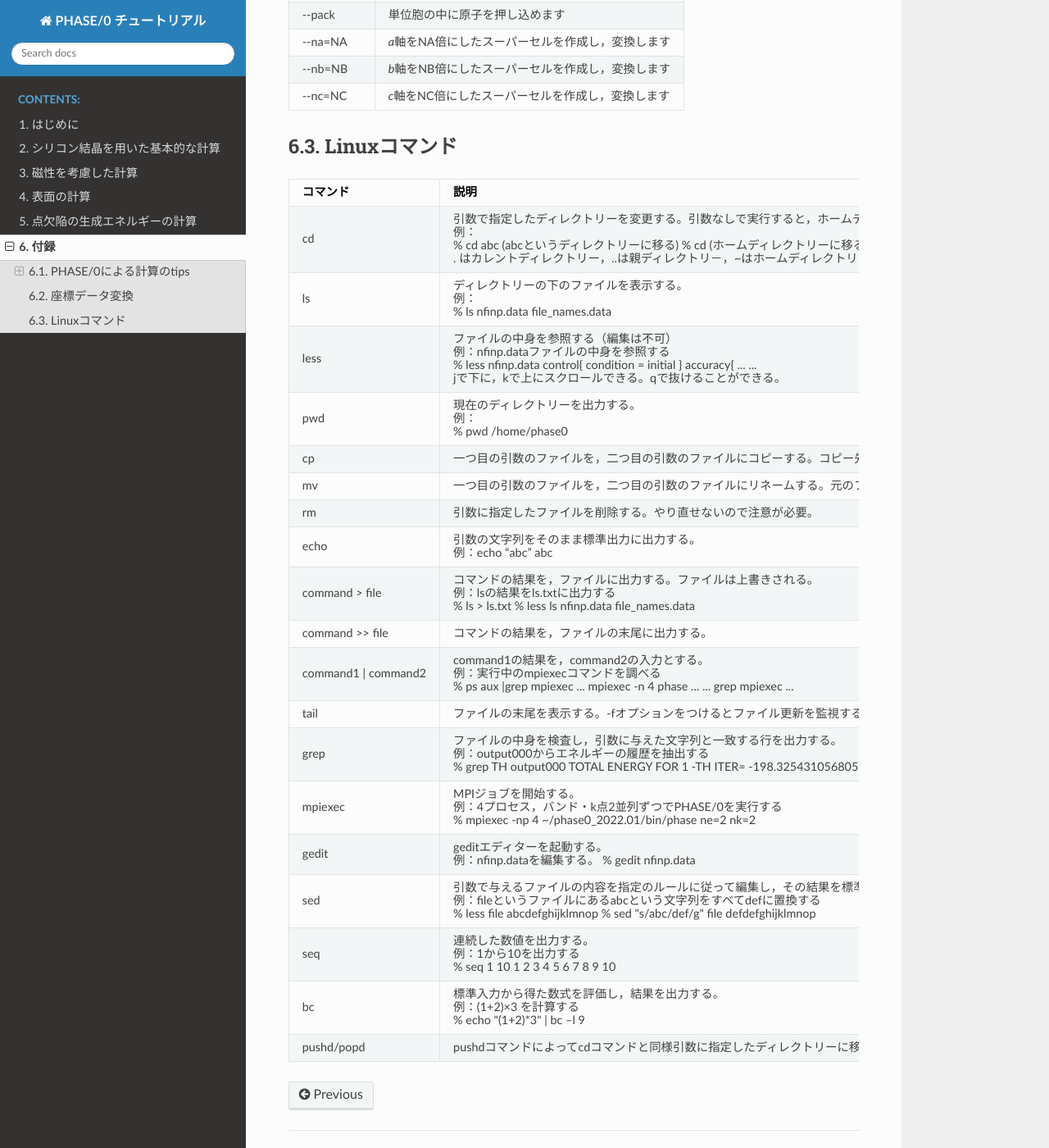
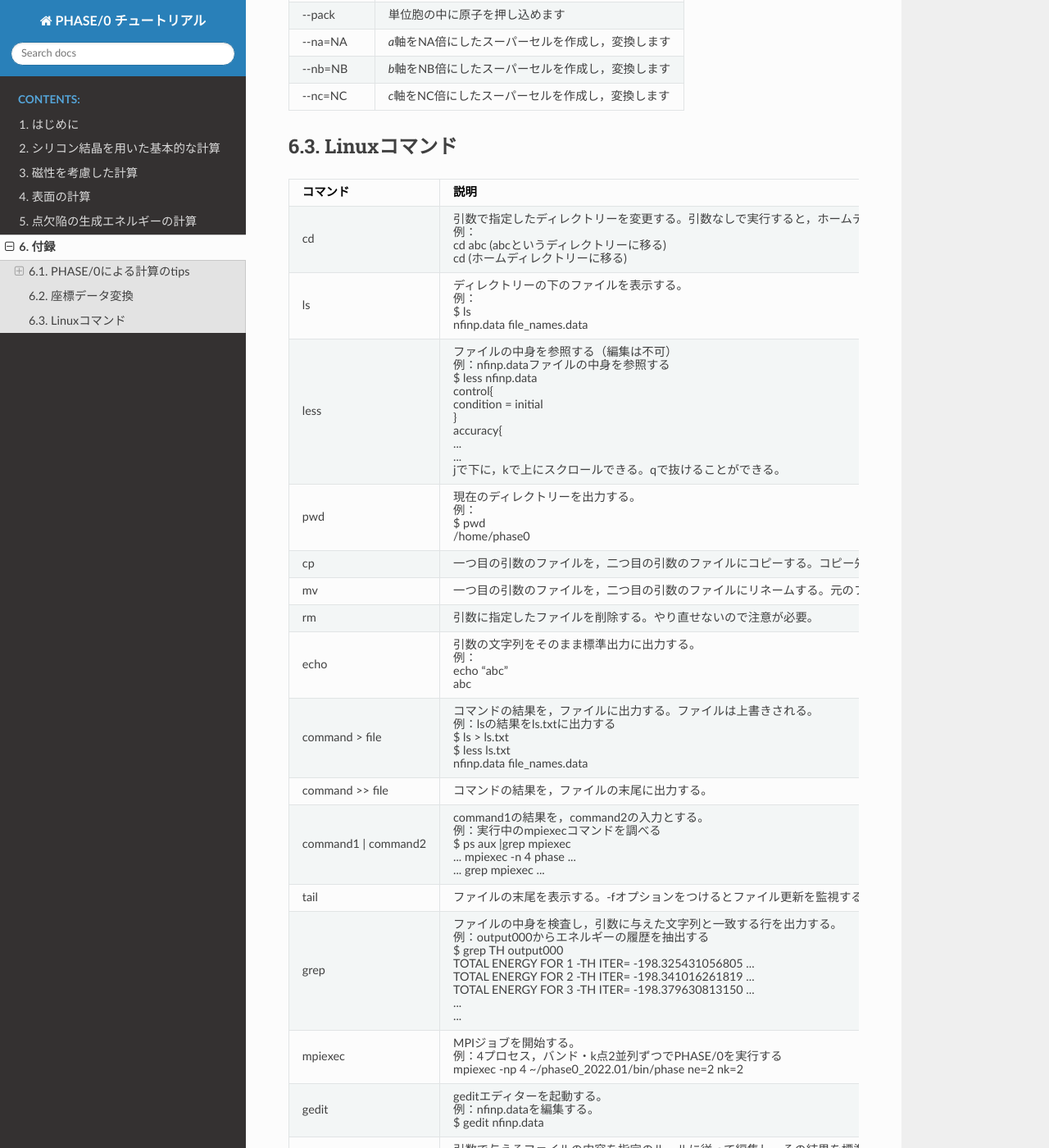
Before and after one commit to Materials-Science-Software-Consortium/phase0_tutorial_wsl, a Sphinx documentation site: the page built from source/sup.rst, in a window 1280 px wide and 1400 px high, scrolled down 6668 px. Shown: the whole window at 82% size. Built offline with Sphinx 7.4.7 and the Read the Docs theme 2.0.0, drawn with Linux system fonts in a browser that asks for light colours; some of the changed text lies outside the part shown.

Commit message:
Issuesの#5 #6 #7 の修正

```diff
--- a/source/mag.rst
+++ b/source/mag.rst
@@ -113,7 +113,7 @@ dos.plをたとえば以下のように実行します。
 
 .. parsed-literal::
 
-  $ $HOME/|PHASE020XX.yy|/bin/dos.pl dos.data -with_fermi -color -erange=-10,10
+  $HOME/|PHASE020XX.yy|/bin/dos.pl dos.data -with_fermi -color -erange=-10,10
 
 鉄の状態密度はエネルギーの範囲が広いので，-erangeオプションを用いてフェルミエネルギーを基準に-10 eVから10 eVの状態を対象としました。-color, -with_fermiオプションもシリコン結晶の場合と同様有効にしました。\ :numref:`fe_dos` のような状態密度図が得られるはずです。
 
--- a/source/sup.rst
+++ b/source/sup.rst
@@ -305,34 +305,42 @@ Linuxコマンド
 | cd                   | 引\                                          |
 |                      | 数で指定したディレクトリーを変更する。引数な\|
 |                      | しで実行すると，ホームディレクトリーに移る。 |
-|                      |                                              |
-|                      | 例：                                         |
-|                      |                                              |
-|                      | % cd abc (abcというディレクトリーに移る)     |
-|                      | % cd (ホームディレクトリーに移る)            |
-|                      |                                              |
 |                      | . はカレントディレクトリー，..\              |
 |                      | は親ディレクトリ－，~\                       |
 |                      | はホームディレクトリー，/\                   |
 |                      | はルートディレクトリーを表します。           |
+|                      |                                              |
+|                      | 例：                                         |
+|                      |                                              |
+|                      | cd abc (abcというディレクトリーに移る)       |
+|                      |                                              |
+|                      | cd (ホームディレクトリーに移る)              |
+|                      |                                              |
 +----------------------+----------------------------------------------+
 | ls                   | ディレクトリーの下のファイルを表示する。\    |
 |                      |                                              |
 |                      | 例：                                         |
 |                      |                                              |
-|                      | % ls                                         |
+|                      | $ ls                                         |
+|                      |                                              |
 |                      | nfinp.data file_names.data                   |
 +----------------------+----------------------------------------------+
 | less                 | ファイルの中身を参照する（編集は不可）       |
 |                      |                                              |
 |                      | 例：nfinp.dataファイルの中身を参照する       |
 |                      |                                              |
-|                      | % less nfinp.data                            |
+|                      | $ less nfinp.data                            |
+|                      |                                              |
 |                      | control{                                     |
+|                      |                                              |
 |                      | condition = initial                          |
+|                      |                                              |
 |                      | }                                            |
+|                      |                                              |
 |                      | accuracy{                                    |
+|                      |                                              |
 |                      | ...                                          |
+|                      |                                              |
 |                      | ...                                          |
 |                      |                                              |
 |                      | jで下に，kで上\                              |
@@ -342,7 +350,8 @@ Linuxコマンド
 |                      |                                              |
 |                      | 例：                                         |
 |                      |                                              |
-|                      | % pwd                                        |
+|                      | $ pwd                                        |
+|                      |                                              |
 |                      | /home/phase0                                 |
 +----------------------+----------------------------------------------+
 | cp                   | 一つ目の引数のファ\                          |
@@ -362,7 +371,10 @@ Linuxコマンド
 +----------------------+----------------------------------------------+
 | echo                 | 引数の文字列をそのまま標準出力に出力する。   |
 |                      |                                              |
-|                      | 例：echo “abc”                               |
+|                      | 例：                                         |
+|                      |                                              |
+|                      | echo “abc”                                   |
+|                      |                                              |
 |                      | abc                                          |
 +----------------------+----------------------------------------------+
 | command > file       | コマンドの結果を，\                          |
@@ -370,8 +382,10 @@ Linuxコマンド
 |                      |                                              |
 |                      | 例：lsの結果をls.txtに出力する               |
 |                      |                                              |
-|                      | % ls > ls.txt                                |
-|                      | % less ls                                    |
+|                      | $ ls > ls.txt                                |
+|                      |                                              |
+|                      | $ less ls.txt                                |
+|                      |                                              |
 |                      | nfinp.data file_names.data                   |
 +----------------------+----------------------------------------------+
 | command >> file      | コマンドの結果を，ファイルの末尾に出力する。 |
@@ -380,8 +394,10 @@ Linuxコマンド
 |                      |                                              |
 |                      | 例：実行中のmpiexecコマンドを調べる          |
 |                      |                                              |
-|                      | % ps aux \|grep mpiexec                      |
+|                      | $ ps aux \|grep mpiexec                      |
+|                      |                                              |
 |                      | ... mpiexec -n 4 phase ...                   |
+|                      |                                              |
 |                      | ... grep mpiexec ...                         |
 +----------------------+----------------------------------------------+
 | tail                 | ファイルの末尾を表示する。-f\                |
@@ -395,14 +411,19 @@ Linuxコマンド
 |                      |                                              |
 |                      | 例：output000からエネルギーの履歴を抽出する  |
 |                      |                                              |
-|                      | % grep TH output000                          |
+|                      | $ grep TH output000                          |
+|                      |                                              |
 |                      | TOTAL ENERGY FOR 1 -TH ITER=                 |
 |                      | -198.325431056805 ...                        |
+|                      |                                              |
 |                      | TOTAL ENERGY FOR 2 -TH ITER=                 |
 |                      | -198.341016261819 ...                        |
+|                      |                                              |
 |                      | TOTAL ENERGY FOR 3 -TH ITER=                 |
 |                      | -198.379630813150 ...                        |
+|                      |                                              |
 |                      | ...                                          |
+|                      |                                              |
 |                      | ...                                          |
 +----------------------+----------------------------------------------+
 | mpiexec              | MPIジョブを開始する。                        |
@@ -410,13 +431,14 @@ Linuxコマンド
 |                      | 例：4プロセ\                                 |
 |                      | ス，バンド・k点2並列ずつでPHASE/0を実行する  |
 |                      |                                              |
-|                      | % mpiexec -np 4 ~/|PHASE020XX.yy|/bin/phase  |
+|                      | mpiexec -np 4 ~/|PHASE020XX.yy|/bin/phase    |
 |                      | ne=2 nk=2                                    |
 +----------------------+----------------------------------------------+
 | gedit                | geditエディターを起動する。                  |
 |                      |                                              |
 |                      | 例：nfinp.dataを編集する。                   |
-|                      | % gedit nfinp.data                           |
+|                      |                                              |
+|                      | $ gedit nfinp.data                           |
 +----------------------+----------------------------------------------+
 | sed                  | 引数で与えるファイルの内容を指定のルールに\  |
 |                      | 従って編集し，その結果を標準出力に出力する。 |
@@ -424,25 +446,38 @@ Linuxコマンド
 |                      | 例：fileというファイ\                        |
 |                      | ルにあるabcという文字列をすべてdefに置換する |
 |                      |                                              |
-|                      | % less file                                  |
+|                      | $ less file                                  |
+|                      |                                              |
 |                      | abcdefghijklmnop                             |
-|                      | % sed "s/abc/def/g" file                     |
+|                      |                                              |
+|                      | $ sed "s/abc/def/g" file                     |
+|                      |                                              |
 |                      | defdefghijklmnop                             |
 +----------------------+----------------------------------------------+
 | seq                  | 連続した数値を出力する。                     |
 |                      |                                              |
 |                      | 例：1から10を出力する                        |
 |                      |                                              |
-|                      | % seq 1 10                                   |
+|                      | $ seq 1 10                                   |
+|                      |                                              |
 |                      | 1                                            |
+|                      |                                              |
 |                      | 2                                            |
+|                      |                                              |
 |                      | 3                                            |
+|                      |                                              |
 |                      | 4                                            |
+|                      |                                              |
 |                      | 5                                            |
+|                      |                                              |
 |                      | 6                                            |
+|                      |                                              |
 |                      | 7                                            |
+|                      |                                              |
 |                      | 8                                            |
+|                      |                                              |
 |                      | 9                                            |
+|                      |                                              |
 |                      | 10                                           |
 +----------------------+----------------------------------------------+
 | bc                   | 標\                                          |
@@ -450,7 +485,8 @@ Linuxコマンド
 |                      |                                              |
 |                      | 例：(1+2)×3 を計算する                       |
 |                      |                                              |
-|                      | % echo "(1+2)*3" \| bc –l                    |
+|                      | $ echo "(1+2)*3" \| bc –l                    |
+|                      |                                              |
 |                      | 9                                            |
 +----------------------+----------------------------------------------+
 | pushd/popd           | pushdコマンドによってcdコマンドと同様引数に\ |
```
Also changed, not shown: source/si.rst (+6 -6 lines), source/surf.rst (+16 -7 lines), source/media/image13.png, source/media/image15.svg, 3 other files.
